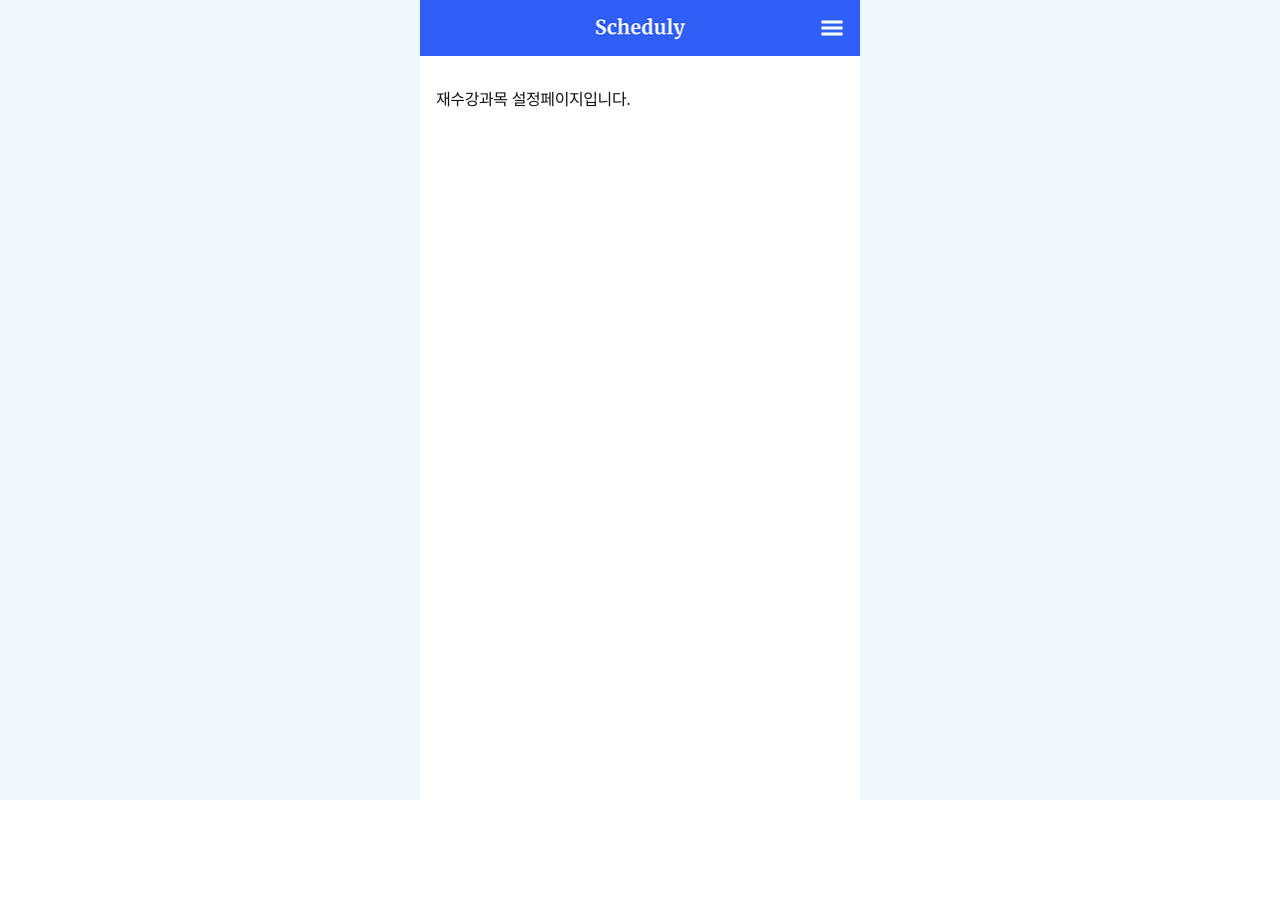
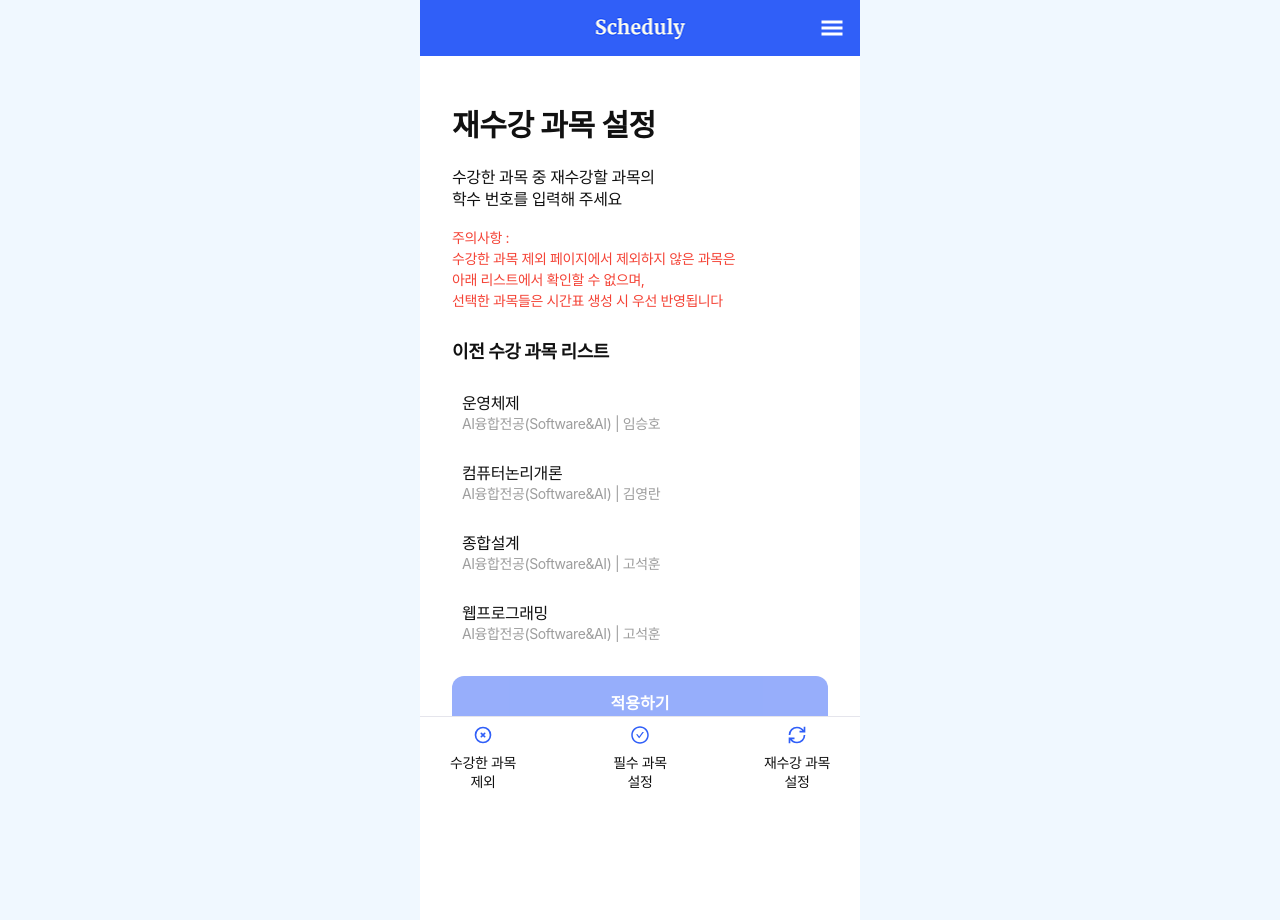
Before and after one commit to tlstkdgus/FE, a React (Create React App) app: page /retake in a window 1280 px wide. Before the commit the page ends 800 px from the top, so only its background shows below. Built offline with nearby package versions, Linux system fonts and the light colour scheme; a web font is replaced by a local one.

Commit message:
feat: 재수강 과목 설정 UI 구현

```diff
--- a/src/pages/Retake.jsx
+++ b/src/pages/Retake.jsx
@@ -1,3 +1,205 @@
+import React, { useState } from "react";
+import styled from "styled-components";
+import NavBarComponent from "../Components/NavBar";
+import { HiOutlineX } from "react-icons/hi";
+
+const PREV_SUBJECTS = [
+  { id: 1, name: "운영체제", desc: "AI융합전공(Software&AI) | 임승호" },
+  { id: 2, name: "컴퓨터논리개론", desc: "AI융합전공(Software&AI) | 김영란" },
+  { id: 3, name: "종합설계", desc: "AI융합전공(Software&AI) | 고석훈" },
+  { id: 4, name: "웹프로그래밍", desc: "AI융합전공(Software&AI) | 고석훈" },
+];
+
+const Container = styled.div`
+  width: 100%;
+  max-width: 440px;
+  margin: 0 auto;
+  min-height: 100vh;
+  background: var(--white);
+  display: flex;
+  flex-direction: column;
+  padding-bottom: 0;
+`;
+
+const Inner = styled.div`
+  width: 100%;
+  padding: 0 16px;
+  box-sizing: border-box;
+`;
+
+const Label = styled.div`
+  font-size: var(--display-medium);
+  font-weight: var(--font-weight-bold);
+  margin-bottom: 20px;
+  color: var(--black);
+  margin-top: 16px;
+`;
+
+const Description = styled.div`
+  font-size: var(--body-default);
+  color: var(--black);
+  margin-bottom: 16px;
+`;
+
+const Notice = styled.div`
+  font-size: var(--body-small);
+  color: #f44336;
+  margin-bottom: 28px;
+  line-height: 1.5;
+`;
+
+const ListTitle = styled.div`
+  font-size: var(--title-h4);
+  font-weight: var(--font-weight-bold);
+  margin-bottom: 16px;
+`;
+
+const PrevListBox = styled.div`
+  border-radius: 12px;
+  margin-bottom: 20px;
+  color: var(--black);
+`;
+
+const PrevList = styled.div`
+  display: flex;
+  flex-direction: column;
+  gap: 4px;
+  margin-bottom: 8px;
+`;
+
+const PrevItem = styled.div`
+  padding: 12px 10px;
+  border-radius: ${({ selected }) => (selected ? "10px" : "0")};
+  background: ${({ selected }) => (selected ? "var(--subcolor)" : "none")};
+  color: var(--black);
+  border: ${({ selected }) => (selected ? "1.5px solid var(--brand)" : "none")};
+  cursor: pointer;
+  margin-bottom: ${({ selected }) => (selected ? "4px" : "0")};
+  transition: 0.2s;
+`;
+
+const Button = styled.button`
+  width: 100%;
+  padding: 16px 0;
+  background: var(--brand);
+  color: var(--white);
+  border-radius: 12px;
+  font-size: var(--body-button-default);
+  font-weight: var(--font-weight-bold);
+  margin-bottom: 40px;
+  margin-top: 0;
+  transition: 0.2s;
+  opacity: ${({ disabled }) => (disabled ? 0.5 : 1)};
+`;
+
+const RetakeListTitle = styled.div`
+  font-size: var(--title-h4);
+  font-weight: var(--font-weight-bold);
+  margin-bottom: 16px;
+`;
+
+const RetakeList = styled.div`
+  display: flex;
+  flex-direction: column;
+  gap: 20px;
+  margin-bottom: 72px;
+`;
+
+const RetakeItem = styled.div`
+  display: flex;
+  align-items: center;
+  justify-content: space-between;
+  flex-direction: row;
+`;
+
+const ItemInfo = styled.div`
+  display: flex;
+  flex-direction: column;
+  row-gap: 6px;
+`;
+
+const SubText = styled.div`
+  font-size: var(--body-small);
+  color: var(--subtext);
+`;
+
+const RemoveButton = styled.button`
+  background: none;
+  border: none;
+  padding: 0 0 0 12px;
+  display: flex;
+  align-items: center;
+  cursor: pointer;
+`;
+
 export default function Retake() {
-  return <p>재수강과목 설정페이지입니다.</p>;
+  const [selectedId, setSelectedId] = useState(null);
+  const [retakeList, setRetakeList] = useState([]);
+
+  const handleSelect = id => {
+    setSelectedId(id);
+  };
+
+  const handleApply = () => {
+    const subject = PREV_SUBJECTS.find(s => s.id === selectedId);
+    if (subject && !retakeList.some(s => s.id === subject.id)) {
+      setRetakeList(list => [...list, subject]);
+      setSelectedId(null);
+    }
+  };
+
+  const handleRemove = idx => {
+    setRetakeList(list => list.filter((_, i) => i !== idx));
+  };
+
+  return (
+    <Container>
+      <Inner>
+        <Label>재수강 과목 설정</Label>
+        <Description>
+          수강한 과목 중 재수강할 과목의<br />
+          학수 번호를 입력해 주세요
+        </Description>
+        <Notice>
+          주의사항 :<br />
+          수강한 과목 제외 페이지에서 제외하지 않은 과목은<br />
+          아래 리스트에서 확인할 수 없으며,<br />
+          선택한 과목들은 시간표 생성 시 우선 반영됩니다
+        </Notice>
+        <ListTitle>이전 수강 과목 리스트</ListTitle>
+        <PrevListBox>
+          <PrevList>
+            {PREV_SUBJECTS.map(item => (
+              <PrevItem
+                key={item.id}
+                selected={selectedId === item.id}
+                onClick={() => handleSelect(item.id)}
+              >
+                <div>{item.name}</div>
+                <SubText>{item.desc}</SubText>
+              </PrevItem>
+            ))}
+          </PrevList>
+        </PrevListBox>
+        <Button onClick={handleApply} disabled={selectedId === null}>
+          적용하기
+        </Button>
+        <RetakeListTitle>재수강 선택 과목 리스트</RetakeListTitle>
+        <RetakeList>
+          {retakeList.map((item, idx) => (
+            <RetakeItem key={item.id}>
+              <ItemInfo>
+                <div>{item.name}</div>
+                <SubText>{item.desc}</SubText>
+              </ItemInfo>
+              <RemoveButton onClick={() => handleRemove(idx)} aria-label="삭제">
+                <HiOutlineX size={22} color="var(--subtext)" />
+              </RemoveButton>
+            </RetakeItem>
+          ))}
+        </RetakeList>
+      </Inner>
+      <NavBarComponent />
+    </Container>
+  );
 }
```
